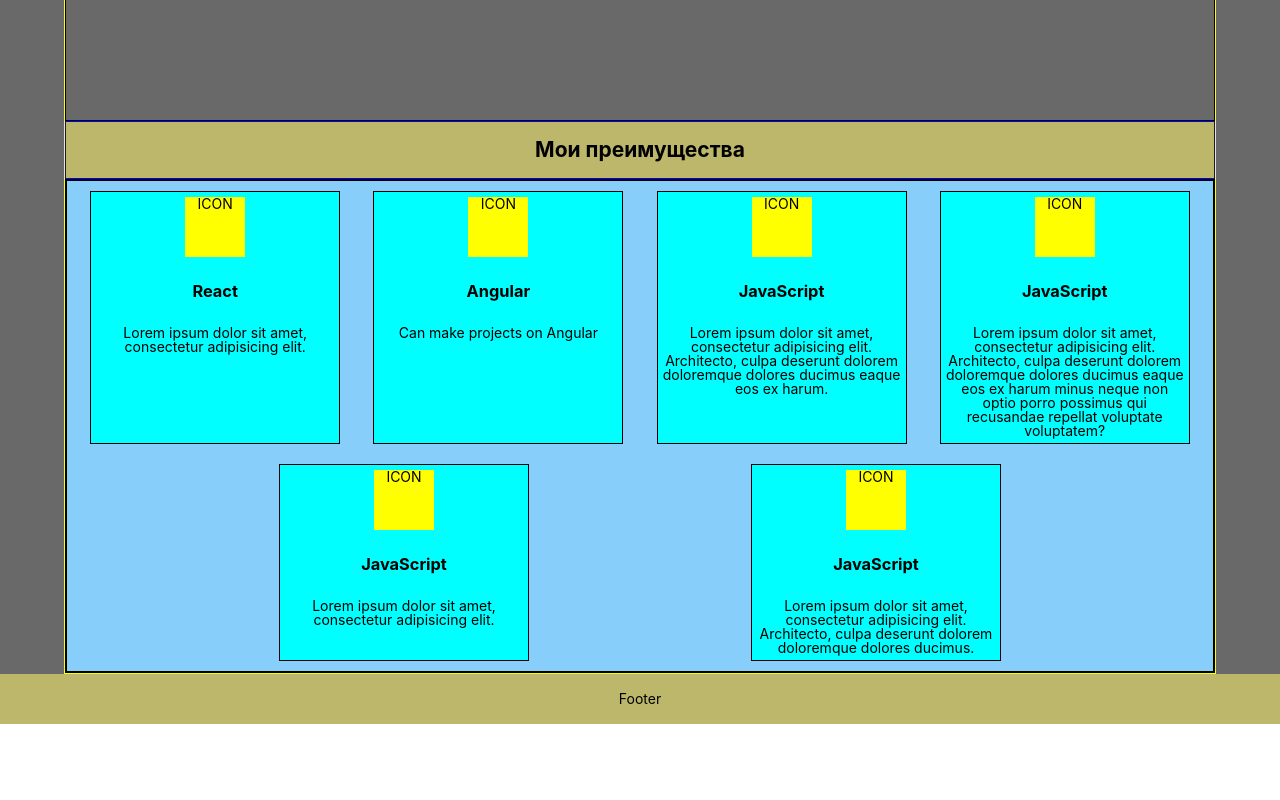
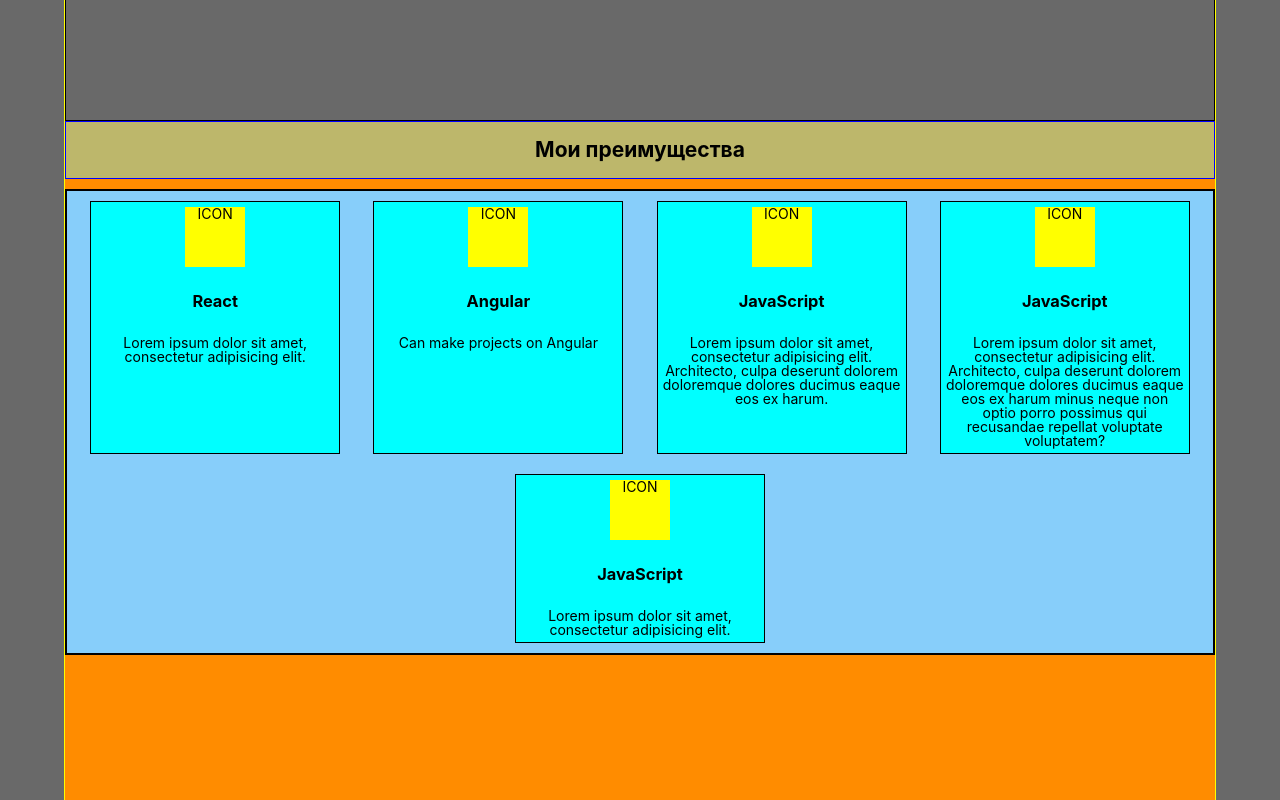
Before and after one commit to Crash2022/MyPortfolioApp, a React (Create React App) app: page / in a window 1280 px wide. Shown: the part 760-1560 px from the top of the page. Before the commit the page ends 1484 px from the top, so only its background shows below. Built offline with nearby package versions, Linux system fonts and the light colour scheme.

Commit message:
fix block2

```diff
--- a/src/common/styles/Container.module.css
+++ /dev/null
@@ -1,15 +0,0 @@
-.container {
-    border: 1px solid yellow;
-    /*height: 100%;*/
-    width: 90%;
-    margin: 0 auto;
-
-    /*display: flex;*/
-    /*justify-content: space-around;*/
-    /*align-items: center;*/
-}
-
-.mainBlock {
-    /*height: 100vh;*/
-    background-color: dimgray;
-}
--- /dev/null
+++ b/src/components/Main/Main.module.css
@@ -0,0 +1,9 @@
+.container {
+    border: 1px solid yellow;
+    width: 90%;
+    margin: 0 auto;
+}
+
+.mainBlock {
+    background-color: dimgray;
+}
--- a/src/components/Main/Main.tsx
+++ b/src/components/Main/Main.tsx
@@ -1,5 +1,5 @@
 import React from 'react'
-import style from '../../common/styles/Container.module.css'
+import style from './Main.module.css'
 import {MainBlock1_Greeting} from './MainBlock1_Greeting'
 import {MainBlock2_Skills} from './MainBlock2_Skills'
 
--- a/src/components/Main/MainBlock2.module.css
+++ b/src/components/Main/MainBlock2.module.css
@@ -1,6 +1,8 @@
 .mainBlock2 {
     display: flex;
     flex-direction: column;
+    min-height: 100vh; /*блок по всей высоте*/
+    background-color: darkorange;
 }
 
 .mainBlock2_skills {
@@ -9,6 +11,7 @@
     display: flex;
     justify-content: space-evenly;
     flex-wrap: wrap;
+    margin-top: 10px;
 }
 .mainBlock2_title {
     text-align: center;
@@ -16,7 +19,7 @@
     border: 1px solid blue;
 }
 
-.mainBlock2_item {
+.mainBlock2_skillItem {
     border: 1px solid black;
     background-color: aqua;
     width: 250px;
--- a/src/components/Main/MainBlock2_Skills.tsx
+++ b/src/components/Main/MainBlock2_Skills.tsx
@@ -33,11 +33,11 @@ export const MainBlock2_Skills = () => {
         },
         {id: v1(), icon: 'ICON', title: 'JavaScript',
             text: 'Lorem ipsum dolor sit amet, consectetur adipisicing elit.'
-        },
+        }/*,
         {id: v1(), icon: 'ICON', title: 'JavaScript',
             text: 'Lorem ipsum dolor sit amet, consectetur adipisicing elit. Architecto, culpa deserunt' +
                 ' dolorem doloremque dolores ducimus.'
-        }
+        }*/
     ]);
 
     return (
--- a/src/components/Main/SkillsList.tsx
+++ b/src/components/Main/SkillsList.tsx
@@ -12,7 +12,7 @@ export const SkillsList = (props: SkillsListPropsType) => {
             {
                 props.skills.map(el => {
                     return (
-                        <div key={v1()} className={style.mainBlock2_item}>
+                        <div key={v1()} className={style.mainBlock2_skillItem}>
                             <div className={style.item_icon}>{el.icon}</div>
                             <div className={style.item_title}><h3>{el.title}</h3></div>
                             <div className={style.item_text}>{el.text}</div>
```
